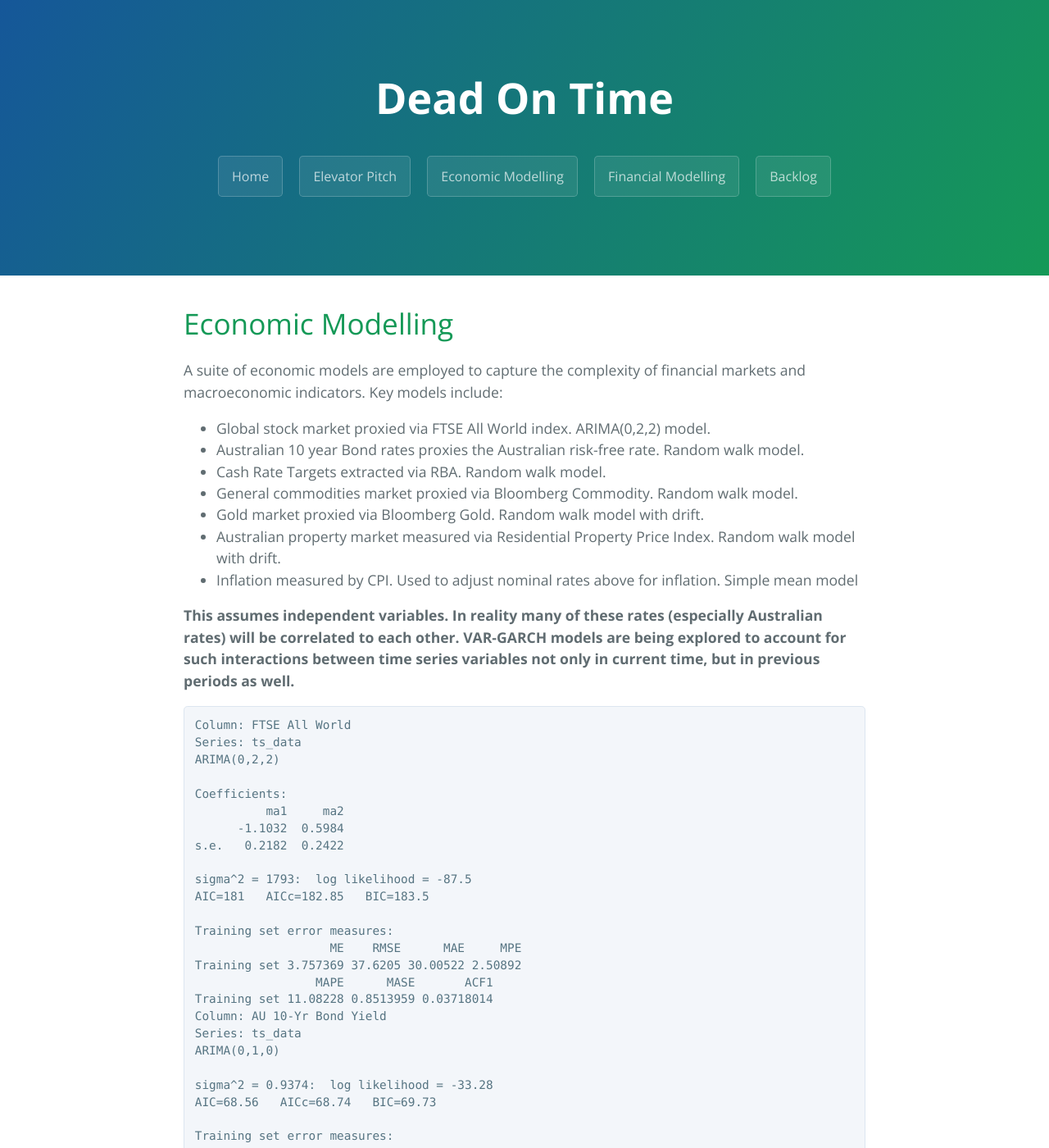
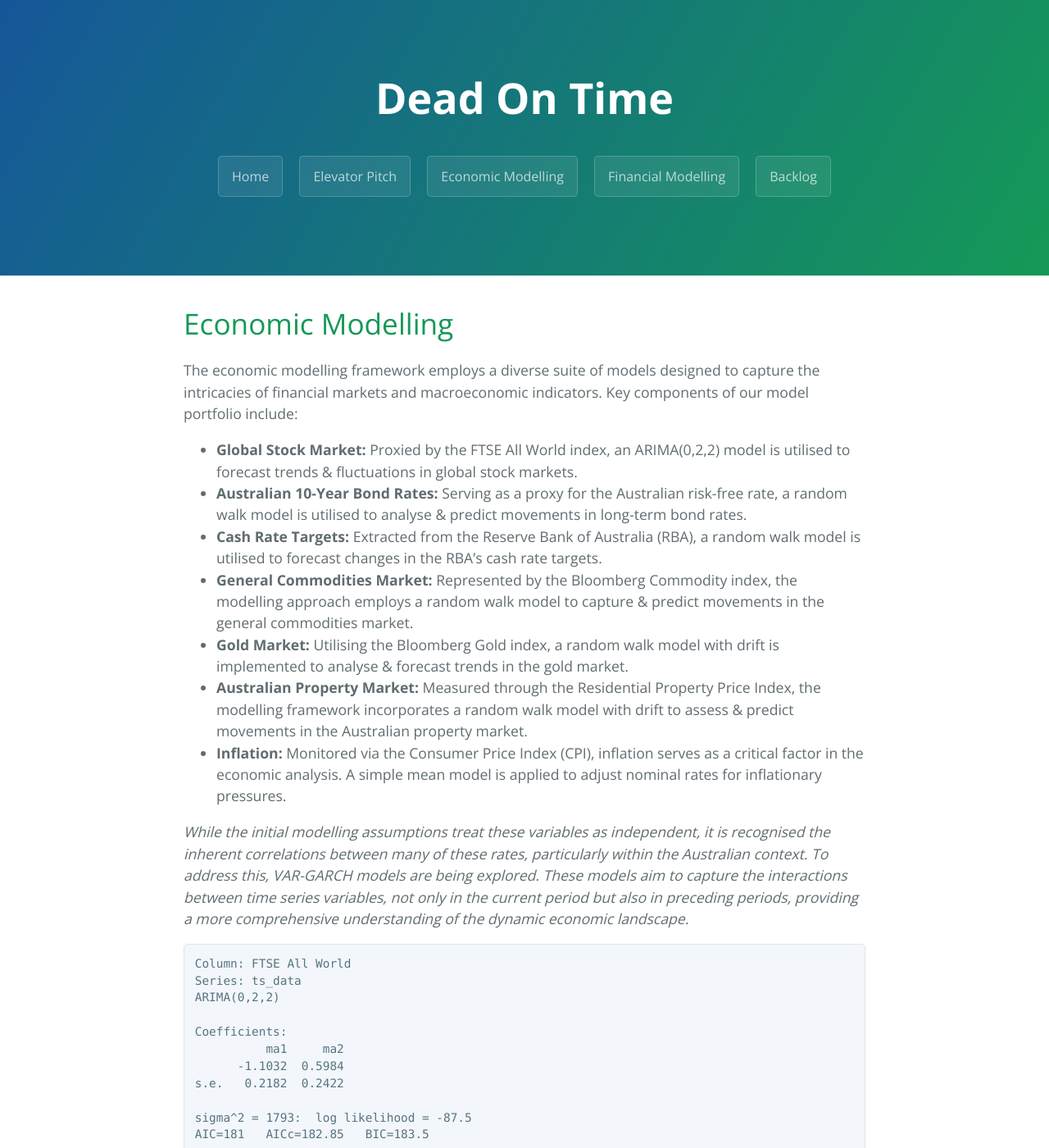
Before and after one commit to AllMyNamesAreGone/Dead-On-Time, a Jekyll site: the page built from EconomicModelling.md, in a window 1280 px wide and 1400 px high. Shown: the whole window at 82% size. Built offline with Jekyll 4.4.1, drawn with Linux system fonts in a browser that asks for light colours.

Commit message:
Update EconomicModelling.md

````diff
--- a/EconomicModelling.md
+++ b/EconomicModelling.md
@@ -4,16 +4,18 @@ layout: template
 filename: EconomicModelling
 ---
 # Economic Modelling
-A suite of economic models are employed to capture the complexity of financial markets and macroeconomic indicators. Key models include:
-- Global stock market proxied via FTSE All World index. ARIMA(0,2,2) model.
-- Australian 10 year Bond rates proxies the Australian risk-free rate. Random walk model.
-- Cash Rate Targets extracted via RBA. Random walk model.
-- General commodities market proxied via Bloomberg Commodity. Random walk model.
-- Gold market proxied via Bloomberg Gold. Random walk model with drift.
-- Australian property market measured via Residential Property Price Index. Random walk model with drift.
-- Inflation measured by CPI. Used to adjust nominal rates above for inflation. Simple mean model
+The economic modelling framework employs a diverse suite of models designed to capture the intricacies of financial markets and macroeconomic indicators. Key components of our model portfolio include:
 
-**This assumes independent variables. In reality many of these rates (especially Australian rates) will be correlated to each other. VAR-GARCH models are being explored to account for such interactions between time series variables not only in current time, but in previous periods as well.**
+- **Global Stock Market:** Proxied by the FTSE All World index, an ARIMA(0,2,2) model is utilised to forecast trends & fluctuations in global stock markets.
+- **Australian 10-Year Bond Rates:** Serving as a proxy for the Australian risk-free rate, a random walk model is utilised to analyse & predict movements in long-term bond rates.
+- **Cash Rate Targets:** Extracted from the Reserve Bank of Australia (RBA), a random walk model is utilised to forecast changes in the RBA's cash rate targets.
+- **General Commodities Market:** Represented by the Bloomberg Commodity index, the modelling approach employs a random walk model to capture & predict movements in the general commodities market.
+- **Gold Market:** Utilising the Bloomberg Gold index, a random walk model with drift is implemented to analyse & forecast trends in the gold market.
+- **Australian Property Market:** Measured through the Residential Property Price Index, the modelling framework incorporates a random walk model with drift to assess & predict movements in the Australian property market.
+- **Inflation:** Monitored via the Consumer Price Index (CPI), inflation serves as a critical factor in the economic analysis. A simple mean model is applied to adjust nominal rates for inflationary pressures.
+
+_While the initial modelling assumptions treat these variables as independent, it is recognised the inherent correlations between many of these rates, particularly within the Australian context. To address this, VAR-GARCH models are being explored. These models aim to capture the interactions between time series variables, not only in the current period but also in preceding periods, providing a more comprehensive understanding of the dynamic economic landscape._
+
 ```
 Column: FTSE All World
 Series: ts_data
````
